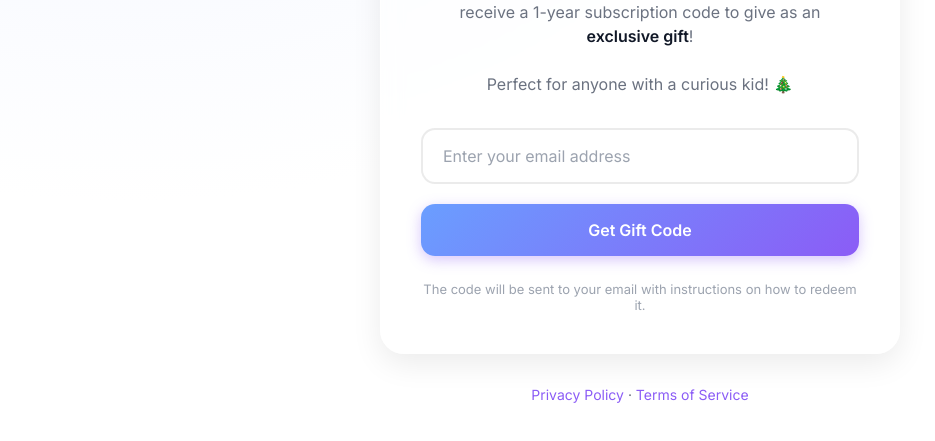
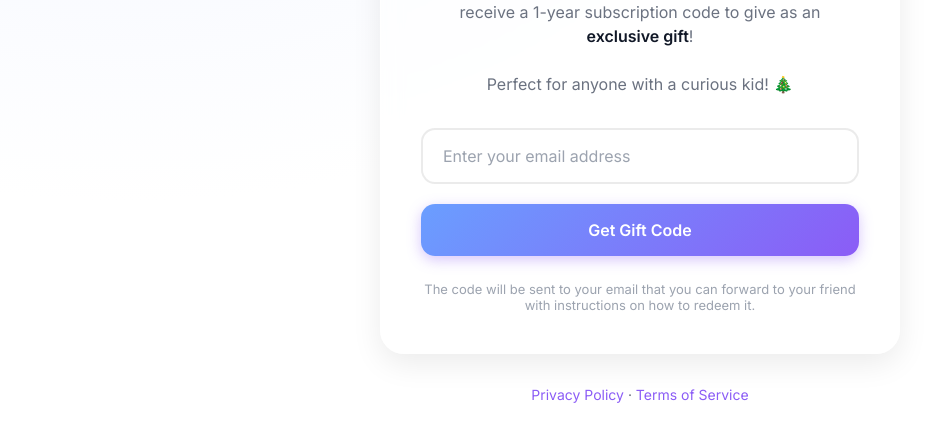
Before and after one commit to tadams048/Funloop, a website: page bamber/gifts/index.html in a window 1280 px wide. Shown: the part 361-802 px from the top of the page, without its empty margins (0-935 px from the left). Drawn offline with Linux system fonts and the light colour scheme.

Commit message:
Update gifts page footer instructions

```diff
--- a/bamber/gifts/index.html
+++ b/bamber/gifts/index.html
@@ -361,7 +361,8 @@
             <!-- Removed "or download app" divider since this is a gift claiming page, not direct user acquisition mainly -->
 
             <p style="color: #9ca3af; font-size: 13px; margin-top: 25px;">
-                The code will be sent to your email with instructions on how to redeem it.
+                The code will be sent to your email that you can forward to your friend with instructions on how to
+                redeem it.
             </p>
         </div>
 
```
